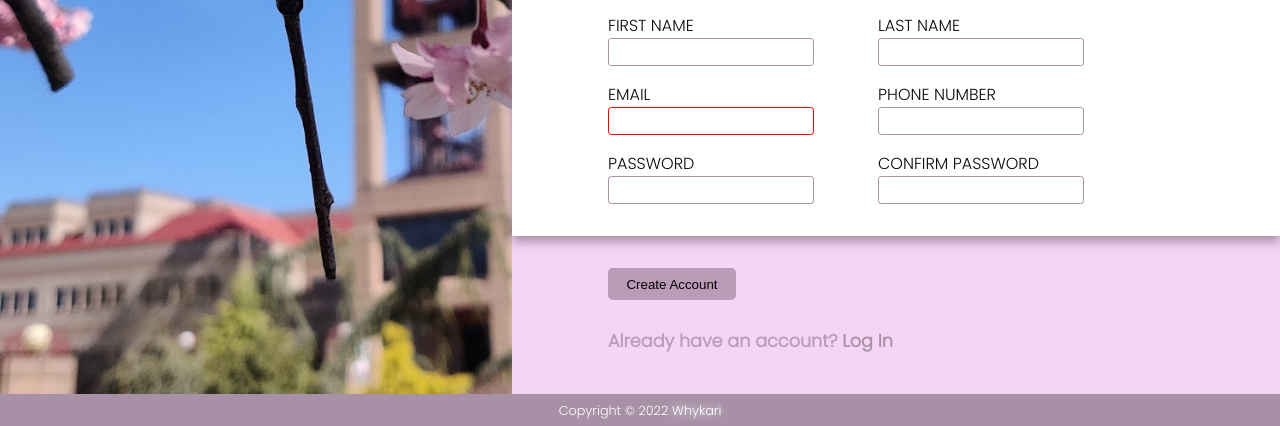
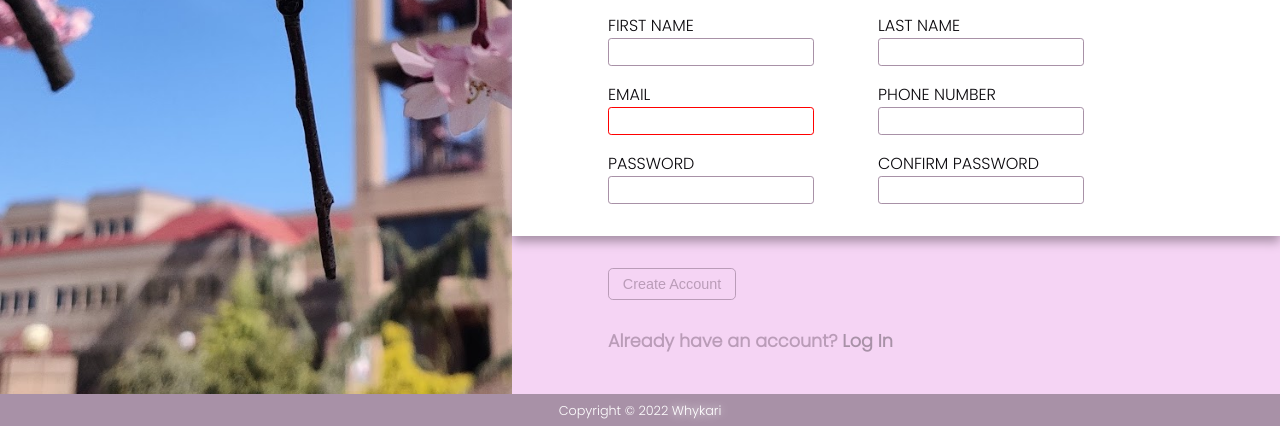
Before and after one commit to Chuan-Chen/Fullstack-Projects, a plain HTML site: page Signup_Form/index.html in a window 1280 px wide. Shown: the part 374-800 px from the top of the page. Drawn offline with Linux system fonts and the light colour scheme.

Commit message:
finished

```diff
--- a/Signup_Form/resources/css/style.css
+++ b/Signup_Form/resources/css/style.css
@@ -115,11 +115,15 @@ input:focus{
     display: flex;
     justify-content: center;
     align-items: center;
-    background-color: hsl(304, 18%, 67%);
+    background-color: #f5d4f4;
+    color:hsl(304, 18%, 67%);
+    font-size: .9rem;
+    border: 1px solid hsl(304, 18%, 67%);
     border-radius: .3rem;
     height: 2rem;
     width: 8rem;
 }
+
 .signup-btn:hover{
     background-color: #a891a7;
 }
```
